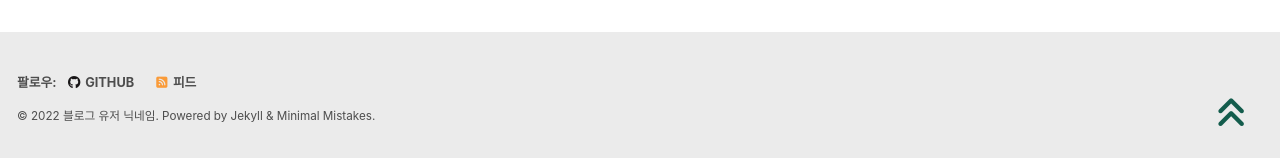
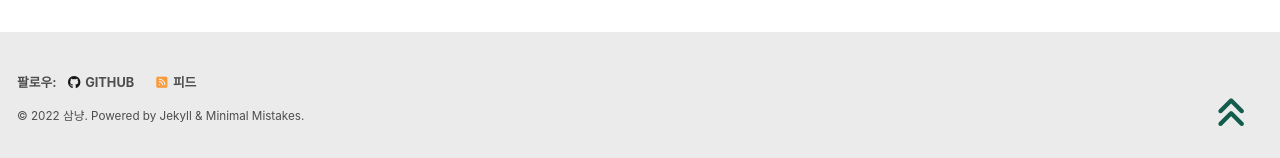
Before and after one commit to yoonseo94/yoonseo_94.github.io, a Jekyll site: the page built from index.html, in a window 1280 px wide and 900 px high, scrolled down 198 px. Shown: the part 739-897 px from the top of the window. Built offline with Jekyll 4.4.1, drawn with Linux system fonts in a browser that asks for light colours; cached includes are drawn as plain includes; nearby versions of some CDN libraries; some web fonts are replaced; the list of posts is cut into pages by our own code.

Commit message:
Update _config.yml

```diff
--- a/_config.yml
+++ b/_config.yml
@@ -16,12 +16,12 @@ minimal_mistakes_skin    : "myskin" # "default"  "air", "aqua", "contrast", , "d
 
 # Site Settings
 locale                   : "ko-KR" # 블로그 사용 언어
-title                    : "블로그 타이틀" # 블로그 타이틀
+title                    : "yoonseo_git" # 블로그 타이틀
 title_separator          : "-"
 subtitle                 : # site tagline that appears below site title in masthead
-name                     : "블로그 유저 닉네임"
-description              : "블로그 간단 설명"
-url                      : "https://유저이름.github.io"
+name                     : "삼냥"
+description              : "공부용 git"
+url                      : "https://yoonseo94.github.io"
 baseurl                  : # the subpath of your site, e.g. "/blog"
 repository               : "유저이름/comments" #댓글 경로 / github name/repository
 teaser                   : # path of fallback teaser image, e.g. "/assets/images/500x300.png"
```
